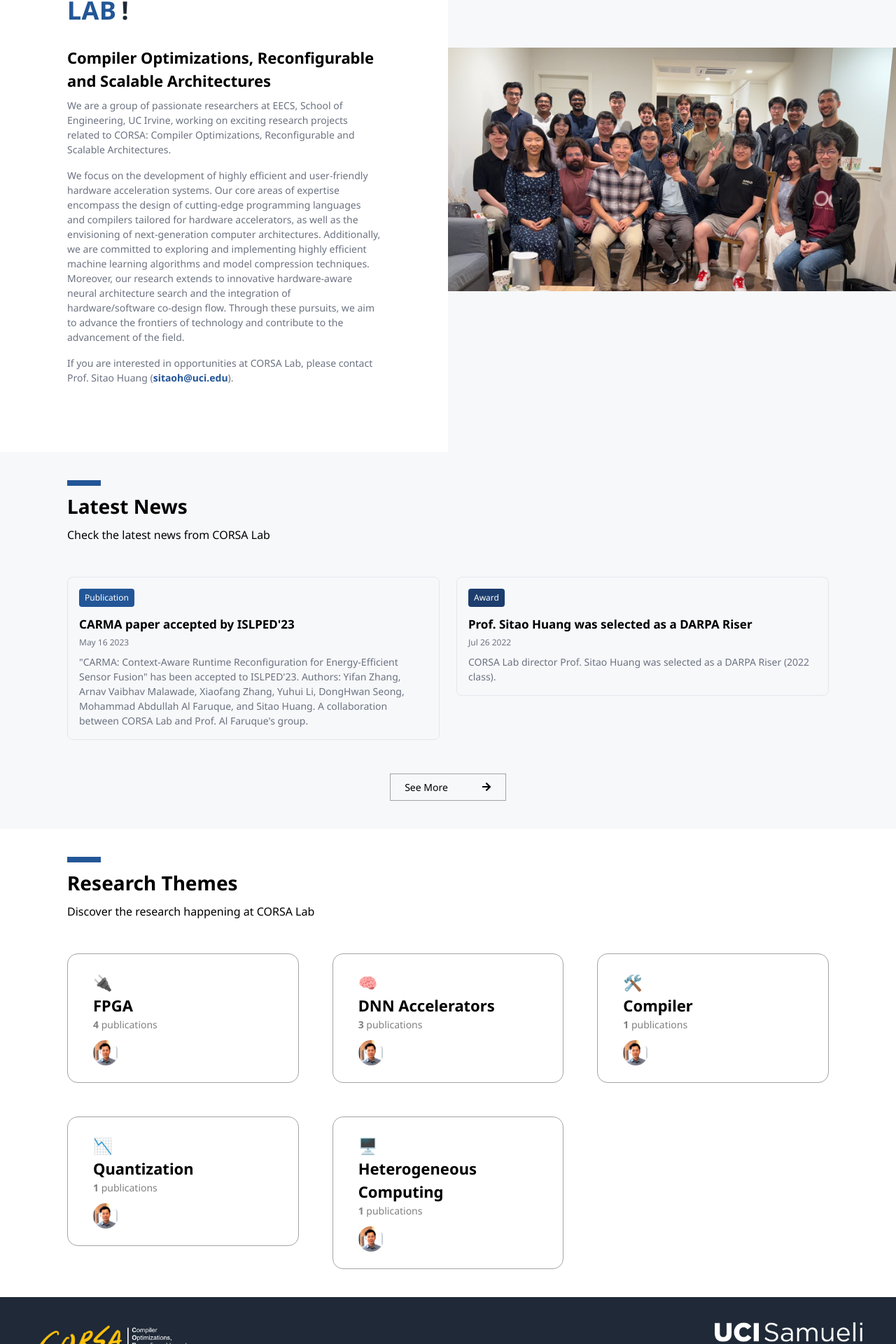
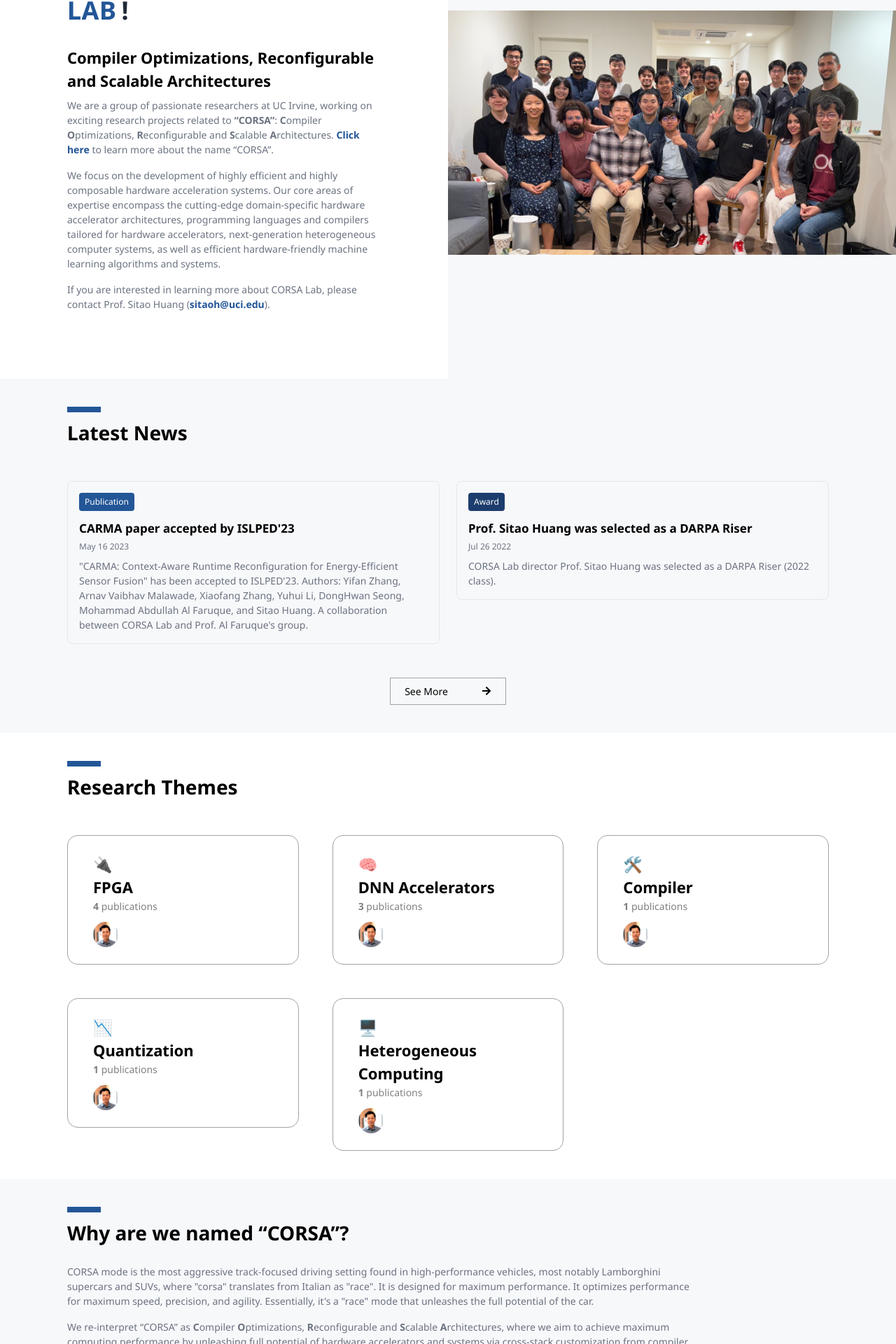
Before and after one commit to Lalalander5212/tmp-corsa-lab-website, a Next.js app: page / in a window 1280 px wide. Shown: the part 247-2167 px from the top of the page at 70% size. Built offline with nearby package versions, Linux system fonts and the light colour scheme.

Commit message:
edited contents of website, and added Gallery tab for group photos

```diff
--- /dev/null
+++ b/src/app/homepage/AboutCorsaSection.tsx
@@ -0,0 +1,48 @@
+'use client'
+import React from 'react'
+import styled from '@emotion/styled'
+import { Color, FontVariant } from '@/app/theme'
+import { Section, SectionHeader, FullWidthContainer } from './Styles'
+
+const AboutSection = styled(Section)`
+  gap: 24px;
+`
+
+const Paragraphs = styled.div`
+  ${FontVariant.body_md}
+  color: ${Color.gray700};
+  display: grid;
+  gap: 16px;
+  max-width: 900px;
+
+  p {
+    margin: 0;
+  }
+  strong {
+    font-weight: 700;
+  }
+`
+
+export const AboutCorsaSection = () => {
+  return (
+    <FullWidthContainer>
+      <AboutSection id="about-corsa-section">
+        <SectionHeader title="Why are we named “CORSA”?" />
+        <Paragraphs>
+          <p>
+            CORSA mode is the most aggressive track-focused driving setting found in high-performance vehicles, most
+            notably Lamborghini supercars and SUVs, where &quot;corsa&quot; translates from Italian as &quot;race&quot;.
+            It is designed for maximum performance. It optimizes performance for maximum speed, precision, and agility.
+            Essentially, it&apos;s a &quot;race&quot; mode that unleashes the full potential of the car.
+          </p>
+          <p>
+            We re-interpret “CORSA” as <strong>C</strong>ompiler <strong>O</strong>ptimizations, <strong>R</strong>
+            econfigurable and <strong>S</strong>calable <strong>A</strong>rchitectures, where we aim to achieve maximum
+            computing performance by unleashing full potential of hardware accelerators and systems via cross-stack
+            customization from compiler to reconfigurable architectures and heterogeneous systems.
+          </p>
+        </Paragraphs>
+      </AboutSection>
+    </FullWidthContainer>
+  )
+}
--- a/src/app/homepage/HeroSection.tsx
+++ b/src/app/homepage/HeroSection.tsx
@@ -65,6 +65,9 @@ const HeroMessage = styled.p`
   text-align: left;
   max-width: 100%;
   margin-bottom: 16px;
+  strong {
+    font-weight: 700;
+  }
   @media (max-width: ${ScreenSize.md}) {
     text-align: center;
   }
@@ -123,20 +126,19 @@ export const HeroSection = () => {
             </strong>
           </HeroSubtitle>
           <HeroMessage>
-            We are a group of passionate researchers at EECS, School of Engineering, UC Irvine, working on exciting
-            research projects related to CORSA: Compiler Optimizations, Reconfigurable and Scalable Architectures.
+            We are a group of passionate researchers at UC Irvine, working on exciting research projects related to{' '}
+            <strong>“CORSA”</strong>: <strong>C</strong>ompiler <strong>O</strong>ptimizations, <strong>R</strong>
+            econfigurable and <strong>S</strong>calable <strong>A</strong>rchitectures.{' '}
+            <ContactLink href="#about-corsa-section">Click here</ContactLink> to learn more about the name “CORSA”.
           </HeroMessage>
           <HeroMessage>
-            We focus on the development of highly efficient and user-friendly hardware acceleration systems. Our core
-            areas of expertise encompass the design of cutting-edge programming languages and compilers tailored for
-            hardware accelerators, as well as the envisioning of next-generation computer architectures. Additionally,
-            we are committed to exploring and implementing highly efficient machine learning algorithms and model
-            compression techniques. Moreover, our research extends to innovative hardware-aware neural architecture
-            search and the integration of hardware/software co-design flow. Through these pursuits, we aim to advance
-            the frontiers of technology and contribute to the advancement of the field.
+            We focus on the development of highly efficient and highly composable hardware acceleration systems. Our
+            core areas of expertise encompass the cutting-edge domain-specific hardware accelerator architectures,
+            programming languages and compilers tailored for hardware accelerators, next-generation heterogeneous
+            computer systems, as well as efficient hardware-friendly machine learning algorithms and systems.
           </HeroMessage>
           <HeroContact>
-            If you are interested in opportunities at CORSA Lab, please contact Prof. Sitao Huang (
+            If you are interested in learning more about CORSA Lab, please contact Prof. Sitao Huang (
             <ContactLink href="mailto:sitaoh@uci.edu">sitaoh@uci.edu</ContactLink>).
           </HeroContact>
         </HeroTextArea>
--- a/src/app/homepage/NewsSection.tsx
+++ b/src/app/homepage/NewsSection.tsx
@@ -31,7 +31,7 @@ export const NewsSection = () => {
   return (
     <FullWidthContainer>
       <Section id="news-section">
-        <SectionHeader title="Latest News" subtitle="Check the latest news from CORSA Lab" />
+        <SectionHeader title="Latest News" />
         <NewsItemsArea id="news area">
           {POSTS.slice(0, numCards).map((post, index) => (
             <NewsCard key={index} post={post} setModalContent={setModalContent} labelsOnLeft={true} />
--- a/src/app/homepage/ResearchThemesSection.tsx
+++ b/src/app/homepage/ResearchThemesSection.tsx
@@ -87,7 +87,7 @@ export const ResearchThemesSection = () => {
 
   return (
     <Section id="research-section">
-      <SectionHeader title="Research Themes" subtitle="Discover the research happening at CORSA Lab" />
+      <SectionHeader title="Research Themes" />
       <ResearchTopicsArea>
         {displayTopics.map(([topic, stats]) => {
           return (
--- a/src/app/homepage/Styles.tsx
+++ b/src/app/homepage/Styles.tsx
@@ -61,15 +61,10 @@ const Title = styled.h2`
   }
 `
 
-const Subtitle = styled.h3`
-  ${FontVariant.title_sm}
-`
-
-export const SectionHeader: React.FC<{ title: string; subtitle: string }> = ({ title, subtitle }) => {
+export const SectionHeader: React.FC<{ title: string }> = ({ title }) => {
   return (
     <TitleContainer>
       <Title>{title}</Title>
-      <Subtitle>{subtitle}</Subtitle>
     </TitleContainer>
   )
 }
--- a/src/app/page.tsx
+++ b/src/app/page.tsx
@@ -1,6 +1,7 @@
 import { HeroSection } from './homepage/HeroSection'
 import { NewsSection } from './homepage/NewsSection'
 import { ResearchThemesSection } from './homepage/ResearchThemesSection'
+import { AboutCorsaSection } from './homepage/AboutCorsaSection'
 
 export default function Page() {
   return (
@@ -8,6 +9,7 @@ export default function Page() {
       <HeroSection />
       <NewsSection />
       <ResearchThemesSection />
+      <AboutCorsaSection />
     </main>
   )
 }
--- a/src/components/NavBar.tsx
+++ b/src/components/NavBar.tsx
@@ -177,6 +177,7 @@ const NavList = [
   { navItem: 'Research', path: '/research' },
   { navItem: 'News', path: '/news' },
   { navItem: 'WebTeam', path: '/webteam' },
+  { navItem: 'Gallery', path: '/gallery' },
 ]
 
 export const NavBar = () => {
```
